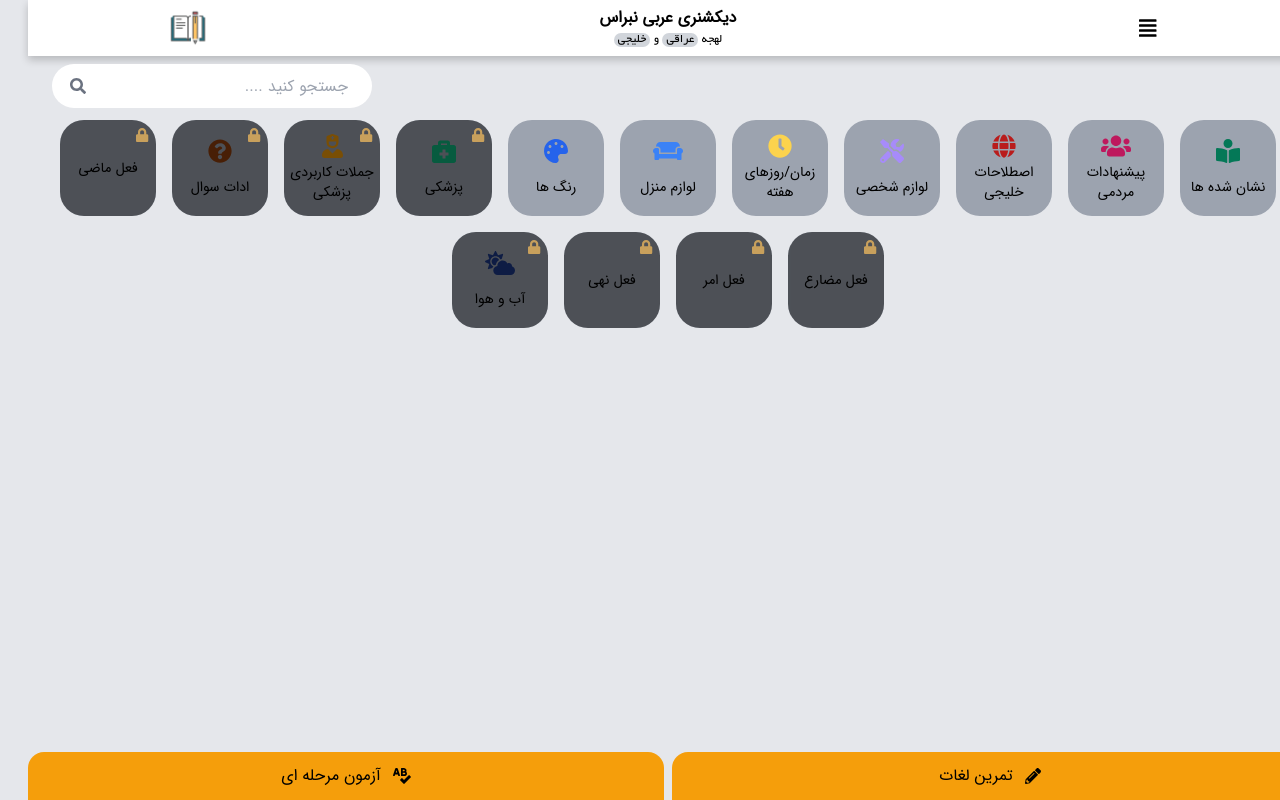
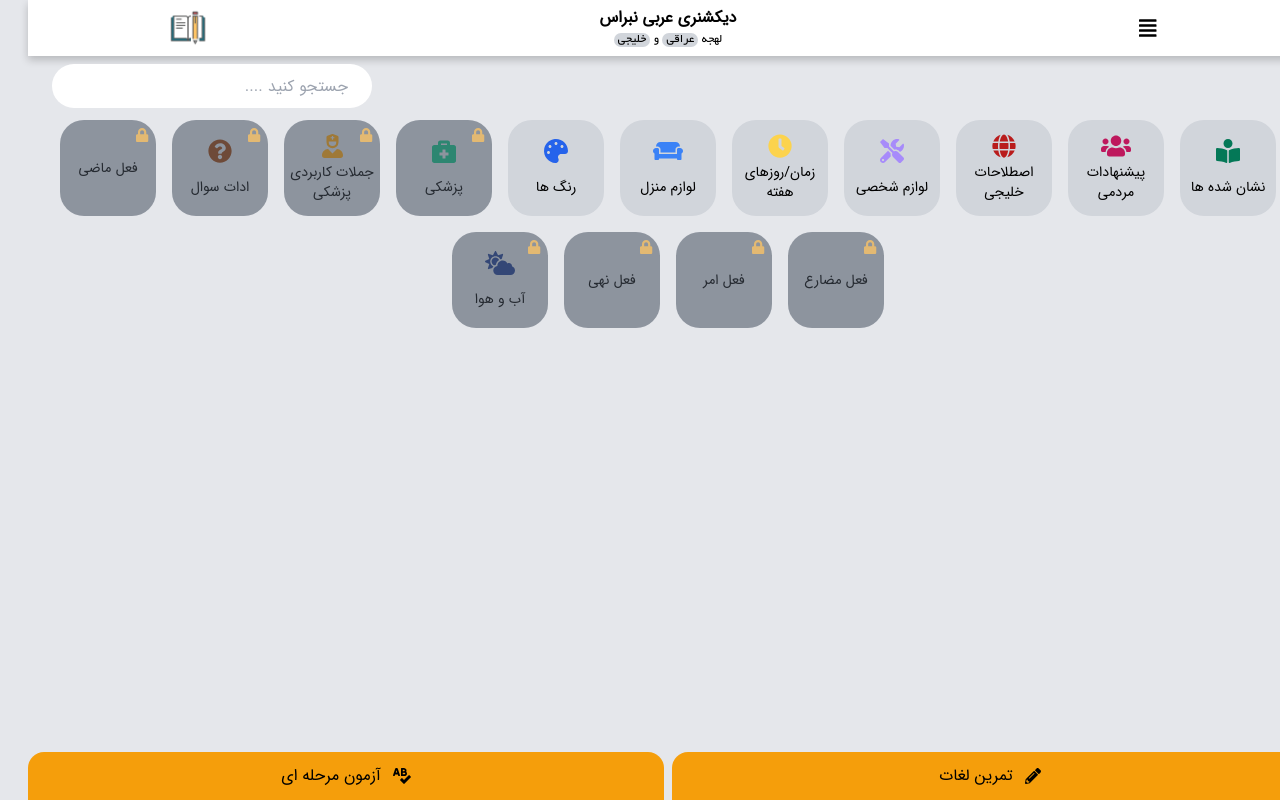
Before and after one commit to mohsenzamo/dictionary, a Vue app: page / in a window 1280 px wide. Built offline with nearby package versions, Linux system fonts and the light colour scheme.

Commit message:
done fixing some styles and icons

```diff
--- a/src/index.css
+++ b/src/index.css
@@ -29,7 +29,7 @@
       box-shadow: 0 4px 8px 0 rgba(0, 0, 0, 0.2);
   }
   .category-box {
-    @apply h-24 w-24 bg-gray-400 rounded-3xl grid justify-items-center items-center text-sm text-center font-IRANSans py-3 relative;
+    @apply h-24 w-24 bg-gray-300 rounded-3xl grid justify-items-center items-center text-sm text-center font-IRANSans py-3 relative;
   }
   /* .modal-leave-active{
     @apply transition duration-500 transform scale-0
--- a/src/main.ts
+++ b/src/main.ts
@@ -3,10 +3,10 @@ import App from './App.vue'
 import './index.css'
 import router from './router'
 import { library } from '@fortawesome/fontawesome-svg-core'
-import { faBook, faPlayCircle, faAlignJustify, faBookmark, faVolumeOff, faSearch, faBookReader, faUsers, faGlobe, faTools, faClock, faCouch, faPalette, faBriefcaseMedical, faUserNurse, faQuestionCircle, faCloudSun, faLock, faArrowRight, faSpellCheck, faTimes, faPencilAlt, faCheckCircle, faTimesCircle, faUserTie, faWallet, faAddressCard } from '@fortawesome/free-solid-svg-icons'
+import { faBook, faPlayCircle, faAlignJustify, faBookmark, faVolumeOff, faSearch, faBookReader, faUsers, faGlobe, faTools, faClock, faCouch, faPalette, faBriefcaseMedical, faUserNurse, faQuestionCircle, faCloudSun, faLock, faArrowRight, faSpellCheck, faTimes, faPencilAlt, faCheckCircle, faTimesCircle, faUserTie, faWallet, faAddressCard, faFrown } from '@fortawesome/free-solid-svg-icons'
 import { faTelegram, faInstagram } from '@fortawesome/free-brands-svg-icons'
 import { FontAwesomeIcon } from '@fortawesome/vue-fontawesome'
 import { createPinia } from 'pinia'
-library.add(faBook, faPlayCircle, faTelegram, faInstagram, faAlignJustify, faBookmark, faArrowRight, faVolumeOff, faSearch, faBookReader, faUsers, faGlobe, faTools, faClock, faCouch, faPalette, faBriefcaseMedical, faUserNurse, faQuestionCircle, faCloudSun, faLock, faArrowRight, faTimes, faSpellCheck, faPencilAlt, faCheckCircle, faTimesCircle, faUserTie, faWallet, faAddressCard)
+library.add(faBook, faPlayCircle, faTelegram, faInstagram, faFrown, faAlignJustify, faBookmark, faArrowRight, faVolumeOff, faSearch, faBookReader, faUsers, faGlobe, faTools, faClock, faCouch, faPalette, faBriefcaseMedical, faUserNurse, faQuestionCircle, faCloudSun, faLock, faArrowRight, faTimes, faSpellCheck, faPencilAlt, faCheckCircle, faTimesCircle, faUserTie, faWallet, faAddressCard)
 
 createApp(App).component('fa', FontAwesomeIcon).use(createPinia()).use(router).mount('#app')
--- a/src/views/AboutUs.vue
+++ b/src/views/AboutUs.vue
@@ -24,7 +24,7 @@ import backHeader from '../components/backHeader.vue'
       style="direction: ltr;"
     >
       <p class="w-full bg-red-600 rounded-3xl h-10 flex items-center pl-4 gap-2 text-white mb-4 select-all">
-        <fa icon="search" />
+        <fa icon="fa-instagram" />
         @Nebras_arabic
       </p>
       <p class="w-full bg-blue-600 rounded-3xl h-10 flex items-center pl-4 gap-2 text-white mb-4 select-all">
--- a/src/views/Home.vue
+++ b/src/views/Home.vue
@@ -63,28 +63,31 @@ const words = [
   </transition>
   <div class="h-full pt-16">
     <div class="h-11 flex fixed top-16 z-10 left-6 justify-items-center">
-      <span @click="submit" class="z-10 h-full leading-snug font-normal text-center text-gray-500 absolute bg-transparent rounded text-base items-center justify-center w-8 left-4 pr-3 py-3">
+      <span
+        class="z-10 h-full leading-snug font-normal text-center text-gray-500 absolute bg-transparent rounded text-base items-center justify-center w-8 left-4 pr-3 py-3"
+        @click="submit"
+      >
         <fa icon="search" />
       </span>
       <input
         v-model="searchQuery"
         type="text"
         placeholder="جستجو کنید ...."
-        class="h-full rounded-r-full rounded-l-full pr-6 focus:outline-none focus:ring-4 ring-yellow-500 ring-opacity-50 font-IRANSans w-80"
+        class="h-full rounded-r-full rounded-l-full pr-6 focus:outline-none focus:ring-4 ring-yellow-500 ring-opacity-50 font-IRANSans w-80 z-20"
         @keyup.enter="submit"
       >
     </div>
     <!-- ------------------------------------- searchedWords ---------------------------------------------->
     <div
       v-if="searchQuery.length>0"
-      class="grid grid-rows-9 bg-white pt-9 gap-x-8 gap-y-2 justify-items-stretch fixed z-10 w-screen top-28 h-full"
+      class="grid grid-rows-9 bg-white  gap-x-8 gap-y-2 justify-items-stretch fixed z-10 w-screen top-28 h-full "
     >
       <!--------------------------------------- find ---------------------------------------------->
       <template v-if="searchQuery.length<3">
         <div
           v-for="n in 9"
           :key="n"
-          class="bg-gray-200 even:bg-gray-400 row-span-1 rounded-lg active:-translate-y-1"
+          class="bg-gray-100 even:bg-gray-300 row-span-1 rounded-lg active:-translate-y-1"
         >
           <div class="bg-transparent w-28 h-14 float-right rounded-lg grid grid-rows-2 justify-items-center items-center ">
             <div class="font-semibold">
@@ -98,7 +101,7 @@ const words = [
             <div>
               <fa
                 icon="bookmark"
-                style="color:rgb(18, 156, 18);"
+                style="color:rgb(11, 182, 11);"
               />
             </div>
             <div>
@@ -113,9 +116,16 @@ const words = [
       <!--------------------------------------- not find ---------------------------------------------->
       <div
         v-if="searchQuery.length>=3"
-        class="bg-red-600 text-center"
+        class="bg-gray-200 h-screen w-screen text-center "
       >
-        can not find
+        <p class="font-IRANSans pt-16 text-xl">
+          نتیجه ای یافت نشد!
+        </p>
+        <br>
+        <fa
+          icon="frown"
+          style="color: rgba(245, 158, 11) ; font-size: 32px;"
+        />
       </div>
     <!--------------------------------------- not find ---------------------------------------------->
     </div>
@@ -185,7 +195,7 @@ const words = [
       <div class="category-box">
         <div
           v-if="lockValue"
-          class="absolute bg-black w-full h-full rounded-3xl opacity-50"
+          class="absolute bg-gray-600 w-full h-full rounded-3xl opacity-50"
           @click="modalPremiumValue = true"
         >
           <fa
@@ -202,7 +212,7 @@ const words = [
       <div class="category-box">
         <div
           v-if="lockValue"
-          class="absolute bg-black w-full h-full rounded-3xl opacity-50"
+          class="absolute bg-gray-600 w-full h-full rounded-3xl opacity-50"
           @click="modalPremiumValue = true"
         >
           <fa
@@ -219,7 +229,7 @@ const words = [
       <div class="category-box">
         <div
           v-if="lockValue"
-          class="absolute bg-black w-full h-full rounded-3xl opacity-50"
+          class="absolute bg-gray-600 w-full h-full rounded-3xl opacity-50"
           @click="modalPremiumValue = true"
         >
           <fa
@@ -236,7 +246,7 @@ const words = [
       <div class="category-box">
         <div
           v-if="lockValue"
-          class="absolute bg-black w-full h-full rounded-3xl opacity-50"
+          class="absolute bg-gray-600 w-full h-full rounded-3xl opacity-50"
           @click="modalPremiumValue = true"
         >
           <fa
@@ -249,7 +259,7 @@ const words = [
       <div class="category-box">
         <div
           v-if="lockValue"
-          class="absolute bg-black w-full h-full rounded-3xl opacity-50"
+          class="absolute bg-gray-600 w-full h-full rounded-3xl opacity-50"
           @click="modalPremiumValue = true"
         >
           <fa
@@ -262,7 +272,7 @@ const words = [
       <div class="category-box">
         <div
           v-if="lockValue"
-          class="absolute bg-black w-full h-full rounded-3xl opacity-50"
+          class="absolute bg-gray-600 w-full h-full rounded-3xl opacity-50"
           @click="modalPremiumValue = true"
         >
           <fa
@@ -275,7 +285,7 @@ const words = [
       <div class="category-box">
         <div
           v-if="lockValue"
-          class="absolute bg-black w-full h-full rounded-3xl opacity-50"
+          class="absolute bg-gray-600 w-full h-full rounded-3xl opacity-50"
           @click="modalPremiumValue = true"
         >
           <fa
@@ -288,7 +298,7 @@ const words = [
       <div class="category-box">
         <div
           v-if="lockValue"
-          class="absolute bg-black w-full h-full rounded-3xl opacity-50"
+          class="absolute bg-gray-600 w-full h-full rounded-3xl opacity-50"
           @click="modalPremiumValue = true"
         >
           <fa
--- a/src/views/List.vue
+++ b/src/views/List.vue
@@ -17,7 +17,7 @@ const props = defineProps<{
     <div
       v-for="n in 9"
       :key="n"
-      class="bg-gray-200 even:bg-gray-400 row-span-1 rounded-lg active:-translate-y-1"
+      class="bg-gray-100 even:bg-gray-300 row-span-1 rounded-lg active:-translate-y-1"
     >
       <div class="bg-transparent w-28 h-14 float-right rounded-lg grid grid-rows-2 justify-items-center items-center ">
         <div class="font-semibold">
@@ -31,7 +31,7 @@ const props = defineProps<{
         <div>
           <fa
             icon="bookmark"
-            style="color:rgb(18, 156, 18);"
+            style="color:rgb(11, 182, 11);"
           />
         </div>
         <div>
```
